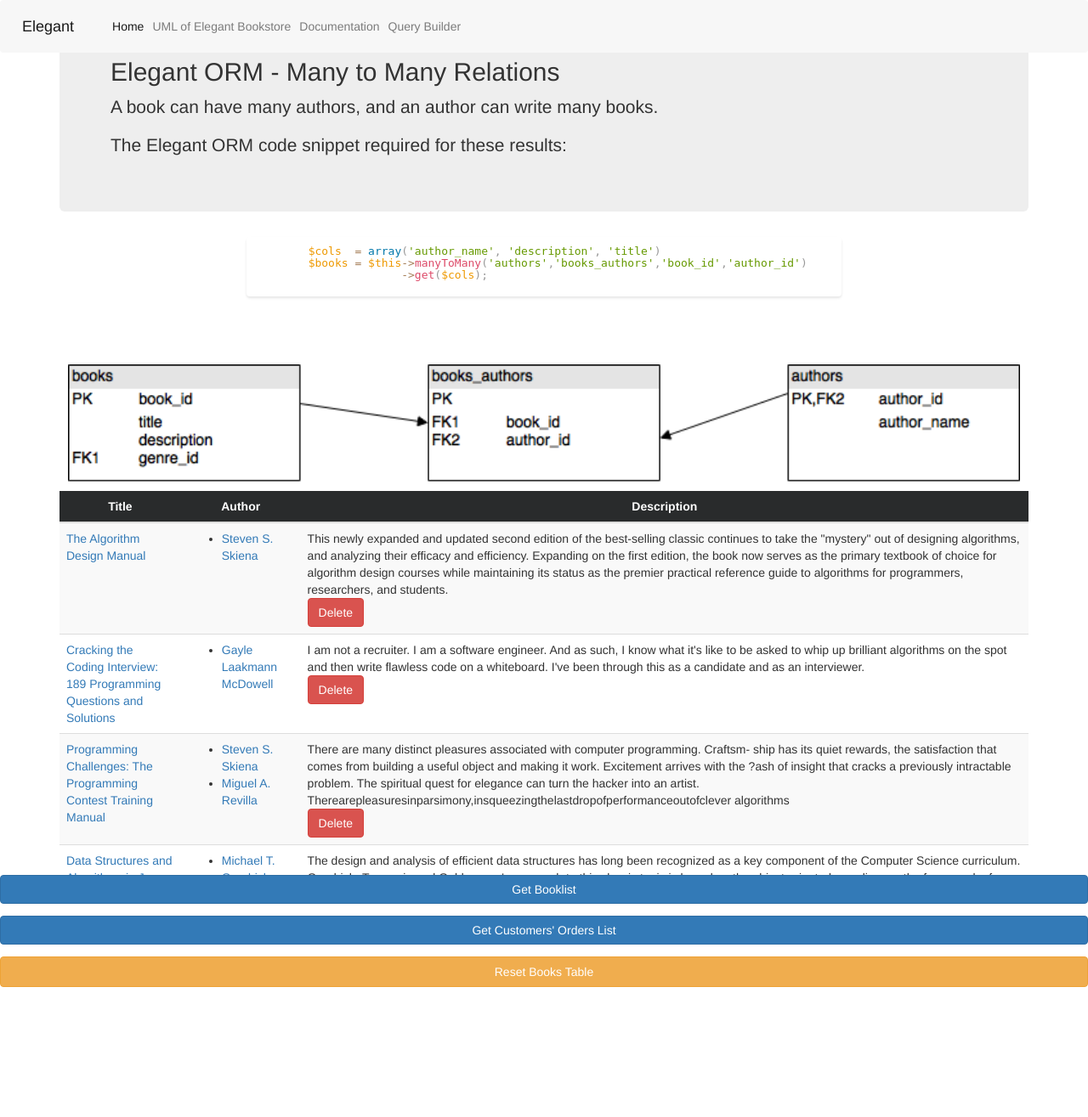
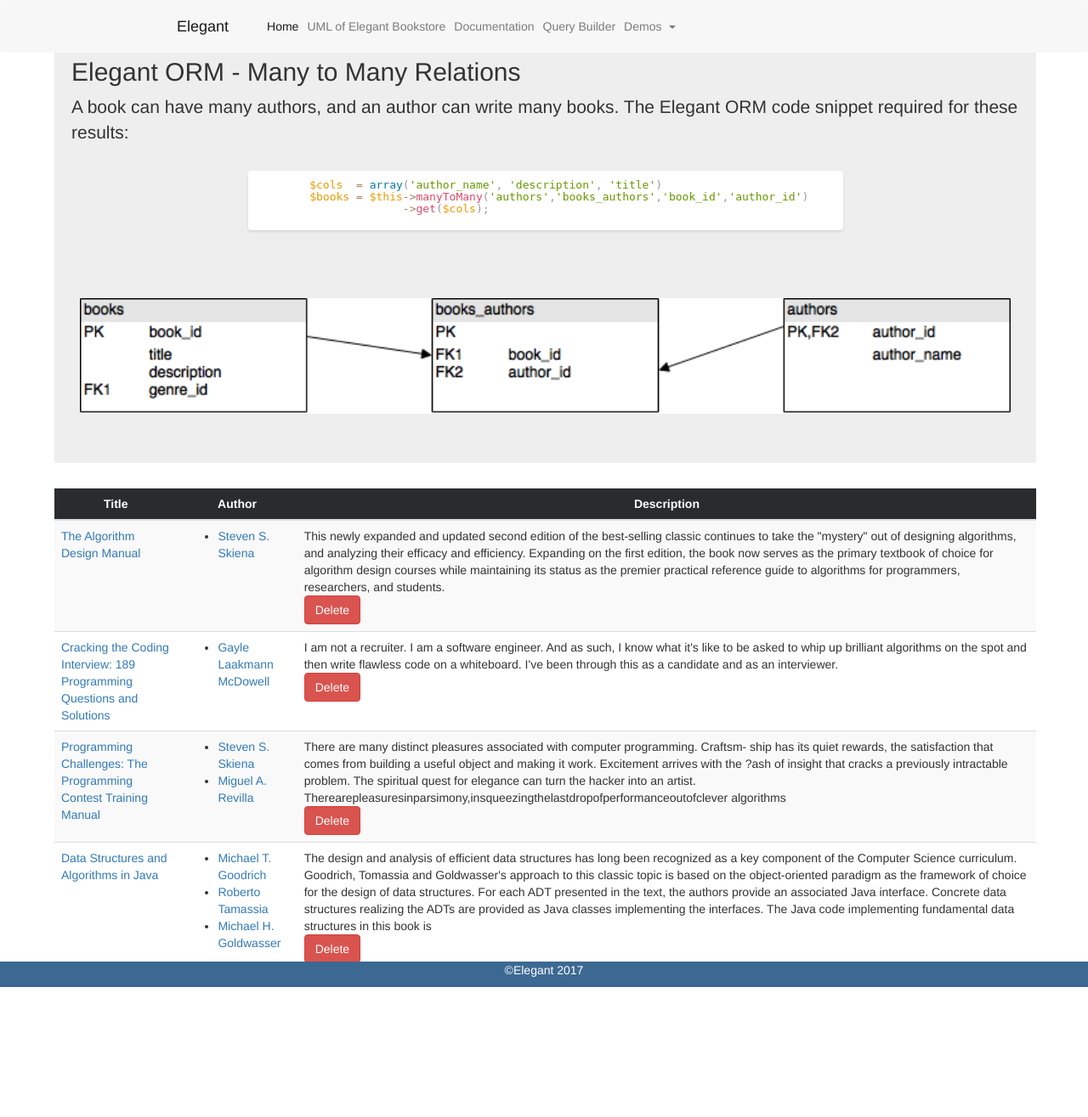
Before and after one commit to mharoot/Elegant-Bookstore, a PHP site: page / in a window 1280 px wide; the page is wider, and only the part inside the window is pictured. Shown: that part at 85% size. After the commit the page ends 1162 px from the top of that part, so only its background shows below. Run offline with PHP 8.4, Linux system fonts and the light colour scheme; data comes from the database, SQL or seed files in the repository; some libraries are stand-ins or nearby versions.

Commit message:
moved buttons into navbar under demos, changed footer to Elegant Copyright

```diff
--- a/assets/css/style.css
+++ b/assets/css/style.css
@@ -77,7 +77,8 @@
     top: 0;
     width: 100%;
     color: white;
-    text-align: center;
+    padding-left:15%;
+    /* text-align: center; */
     z-index: 10;/* https://stackoverflow.com/questions/34106499/how-can-i-stop-a-div-that-is-scrolling-over-the-navbar */
 }
 
@@ -103,10 +104,20 @@
     margin-top: 0px;
 }
 
+html,body
+{
+    width: 100%;
+    height: 100%;
+    margin: 0px;
+    padding: 0px;
+    margin-left:5%;
+    margin-right:5%;
+    padding-right:5%;
+    overflow-x: hidden;
+}
+
 html, body::-webkit-scrollbar  {
     overflow-y:auto;
-    margin-top: 0px;
-    height:100%;
   }
 
 #element::-webkit-scrollbar {
@@ -118,3 +129,14 @@ html, body::-webkit-scrollbar  {
     min-height: 150px;
     width:100%;
 }
+
+.footer {
+    background-color:rgb(60, 105, 146);
+    width:100%;
+    z-index: 10;
+    position: fixed;
+    left: 0;
+    bottom: 0;
+    width: 100%;
+
+}
--- a/view/pages/booklist.php
+++ b/view/pages/booklist.php
@@ -6,9 +6,8 @@ ini_set('display_errors',1);
 
 <div class="jumbotron">
 <h2> Elegant ORM - Many to Many Relations</h2>
-<p> A book can have many authors, and an author can write many books.</p>
-<p> The Elegant ORM code snippet required for these results: </p>
-</div>
+<p> A book can have many authors, and an author can write many books.  The Elegant ORM code snippet required for these results: </p>
+
 
 <div style="height: 5em;" class="call-to-action-wrapper">
 <div style="height: 5em;" class="code-window animate fade-in">
@@ -20,7 +19,7 @@ ini_set('display_errors',1);
 </div>
 </br>
 <img class="relationsImage" src="assets/images/ManyToMany.png"></img>
-
+</div>
 <table class="table table-hover table-striped">
 	<thead class="thead-inverse">
 		<tr>
--- a/view/templates/footer.php
+++ b/view/templates/footer.php
@@ -1,8 +1,18 @@
-<div id="footer-padding-top"></div>
+
+<!-- </div>
+</div> -->
+</body>
+<footer class="footer">
+      <div class="container-fluid">
+        <span class="text-muted"> <p style="color:white; font:bold;" class="text-center">©Elegant 2017</p> </span>
+      </div>
+</footer>
+</html>
+<!-- <div id="footer-padding-top"></div>
 <div id="buttons">
     <a class="btn btn-primary" href=".">Get Booklist</a>
     <a class="btn btn-primary" href='./?customerslist'>Get Customers' Orders List</a>
     <form class="btn btn-warning" method="POST"><input style="background-color:inherit; border:none;" type="submit" name="resetBooks" value="Reset Books Table"></form>
 </div>
 </body>
-</html>
+</html> -->
--- a/view/templates/header.php
+++ b/view/templates/header.php
@@ -1,4 +1,4 @@
-<!DOCTYPE html>
+<!-- <!DOCTYPE html>
 <html lang="en">
 <head>
   <title>Elegant Bookstore</title>
@@ -38,4 +38,58 @@
   </div>
 </nav>
 <link rel="stylesheet" href="https://maxcdn.bootstrapcdn.com/bootstrap/3.3.7/css/bootstrap.min.css">
+<script src="https://maxcdn.bootstrapcdn.com/bootstrap/3.3.7/js/bootstrap.min.js"></script> -->
+
+<!DOCTYPE html>
+<html lang="en">
+<head>
+  <title>Elegant Bookstore</title>
+  <meta charset="utf-8">
+  <meta name="viewport" content="width=device-width, initial-scale=1">
+
+  <link rel="stylesheet" href="./assets/css/codeflaskstyle.css">
+  <link rel="stylesheet" href="./assets/css/codeflask.css">
+  <link rel="stylesheet" href="./assets/css/prism.css">
+  <link rel="stylesheet" href="./assets/css/bootstrap.min.css">
+  <link rel="stylesheet" href="./assets/css/style.css">
+  <script src="https://ajax.googleapis.com/ajax/libs/jquery/3.2.1/jquery.min.js"></script>
+
+</head>
+<body>
+<link rel="stylesheet" href="https://maxcdn.bootstrapcdn.com/bootstrap/3.3.7/css/bootstrap.min.css">
 <script src="https://maxcdn.bootstrapcdn.com/bootstrap/3.3.7/js/bootstrap.min.js"></script>
+<nav id="navbar" class="container-fluid navbar navbar-toggleable-md navbar-light bg-faded">
+  <button class="navbar-toggler navbar-toggler-right" type="button" data-toggle="collapse" data-target="#navbarNavDropdown" aria-controls="navbarNavDropdown" aria-expanded="false" aria-label="Toggle navigation">
+    <span class="navbar-toggler-icon"></span>
+  </button>
+  <a class="navbar-brand" href=".">Elegant</a>
+  <div class="collapse navbar-collapse" id="navbarNavDropdown">
+    <ul class="navbar-nav mr-auto">
+      <li class="nav-item active">
+        <a class="nav-link" href=".">Home <span class="sr-only">(current)</span></a>
+      </li>
+      <li class="nav-item">
+        <a class="nav-link" href="./?uml">UML of Elegant Bookstore</a>
+      </li>
+      <li class="nav-item">
+        <a class="nav-link" href="./?documentation">Documentation</a>
+      </li>
+      <li class="nav-item">
+        <a class="nav-link" href="./?query-builder">Query Builder</a>
+      </li>
+      <li class="nav-item dropdown">
+        <a class="nav-link dropdown-toggle" href="http://example.com" id="navbarDropdownMenuLink" data-toggle="dropdown" aria-haspopup="true" aria-expanded="false">
+          Demos
+        </a>
+        <div class="dropdown-menu" aria-labelledby="navbarDropdownMenuLink">
+          <a class="dropdown-item" href=".">Many to Many</a>
+          <a class="dropdown-item" href="./?customerslist">One to Many</a>
+          <form class="dropdown-item" method="POST"><input style="background-color:inherit; border:none;" type="submit" name="resetBooks" value="Reset Books Table"></form>
+        </div>
+      </li>
+    </ul>
+  </div>
+</nav>
+
+<!-- <div class="container-fluid">
+<div class="row"> -->
```
